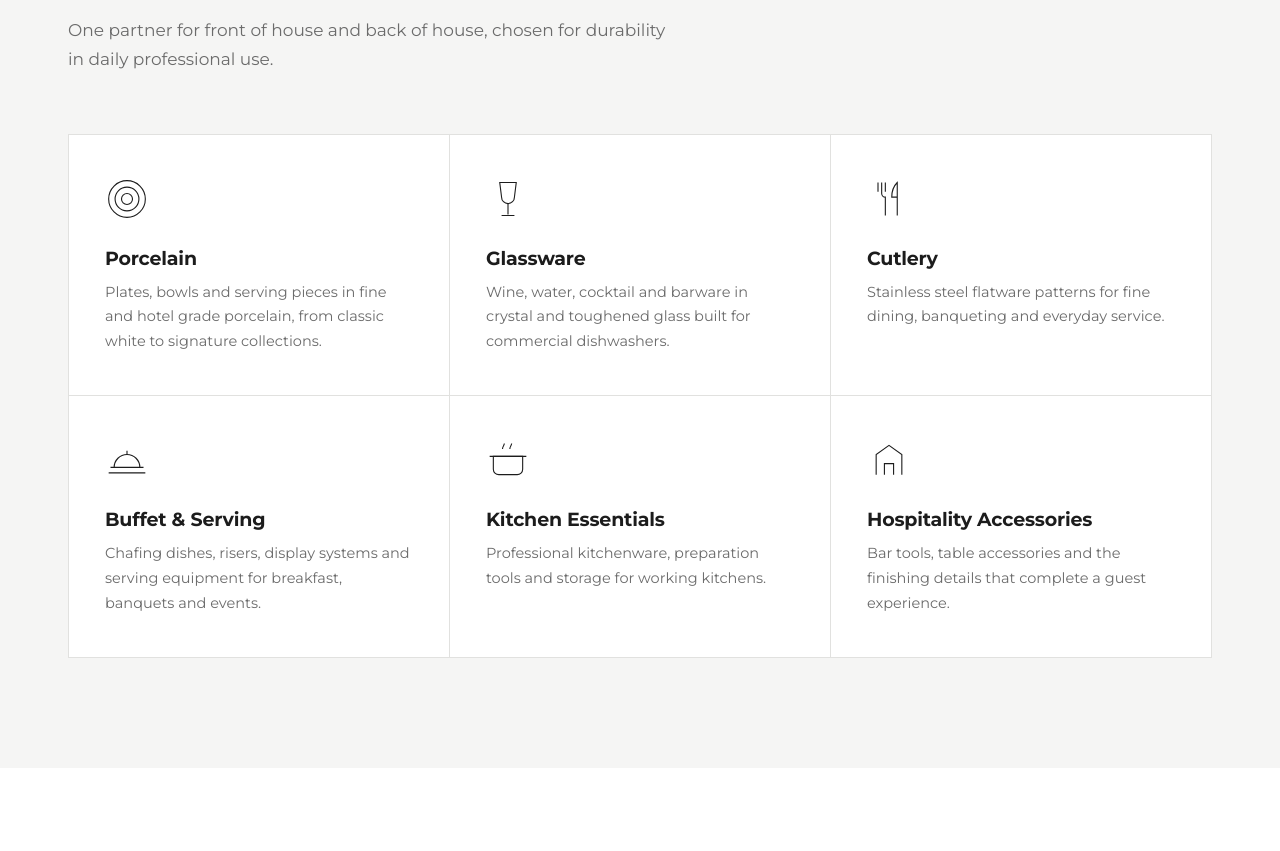
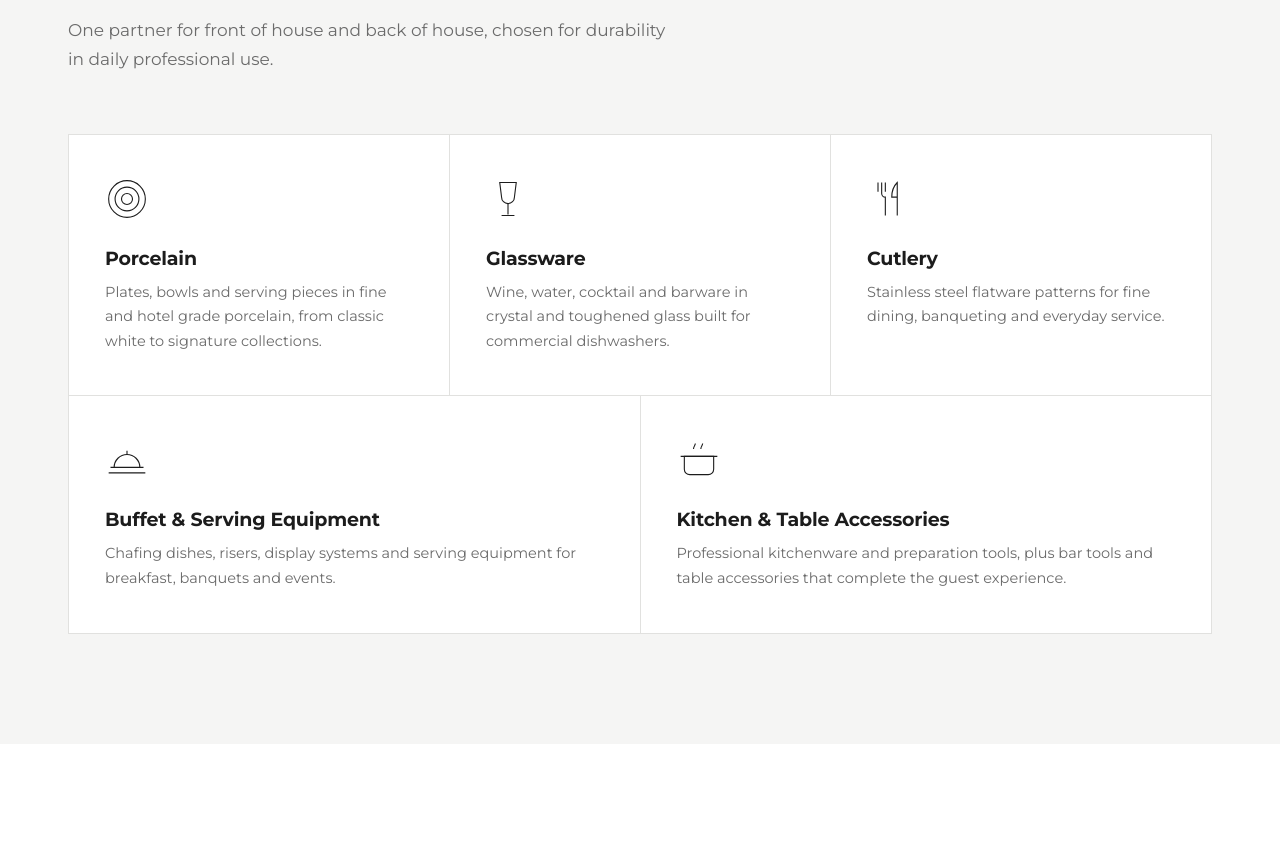
Before and after one commit to aghiadamaatouk/mtkhoreca-website, a plain HTML site: page index.html in a window 1280 px wide. Shown: the part 1160-2011 px from the top of the page. Drawn offline with Linux system fonts and the light colour scheme.

Commit message:
Align collection cards with MHS category names
Buffet & Serving -> Buffet & Serving Equipment; Kitchen Essentials and
Hospitality Accessories merged into Kitchen & Table Accessories.

Co-Authored-By: Claude Opus 5.5 <noreply@anthropic.com>
Claude-Session: https://claude.ai/code/session_01LkmjYkJXUVjH1ReJrR8wHV

```diff
--- a/index.html
+++ b/index.html
@@ -126,7 +126,9 @@ html[lang="ar"] .pillar h4{letter-spacing:0;text-transform:none;font-size:16px}
 .head h2{margin-top:16px;max-width:640px}
 
 /* collections */
-.cats{display:grid;grid-template-columns:repeat(3,1fr);gap:1px;background:var(--line);border:1px solid var(--line)}
+.cats{display:grid;grid-template-columns:repeat(6,1fr);gap:1px;background:var(--line);border:1px solid var(--line)}
+.cats .cat{grid-column:span 2}
+.cats .cat:nth-child(n+4){grid-column:span 3}
 .cat{background:#fff;padding:42px 36px;transition:.3s;position:relative}
 .cat::after{content:"";position:absolute;left:0;right:0;top:0;height:2px;background:var(--black);transform:scaleX(0);transition:.35s;transform-origin:left}
 .cat:hover::after{transform:scaleX(1)}
@@ -238,6 +240,8 @@ footer a:hover{color:#fff}
   .pillar:nth-child(2){border-inline-end:0}
   .pillar{border-bottom:1px solid var(--line-d)}
   .cats{grid-template-columns:1fr 1fr}
+  .cats .cat,.cats .cat:nth-child(n+4){grid-column:auto}
+  .cats .cat:last-child{grid-column:1/-1}
   .feature{grid-template-columns:1fr}
   .bcat{grid-template-columns:1fr;gap:12px}
   .serve-grid,.steps{grid-template-columns:1fr 1fr;gap:30px}
@@ -291,6 +295,7 @@ footer a:hover{color:#fff}
 
   /* collections: compact rows, icon beside text */
   .cats{grid-template-columns:1fr}
+  .cats .cat:last-child{grid-column:auto}
   .cat{display:grid;grid-template-columns:38px 1fr;gap:4px 16px;padding:20px 18px;align-items:start}
   .cat svg{width:34px;height:34px;margin:2px 0 0;grid-row:span 2}
   .cat h3{font-size:16px;margin-bottom:2px}
@@ -417,9 +422,8 @@ footer a:hover{color:#fff}
       <div class="cat reveal"><svg viewBox="0 0 48 48"><circle cx="24" cy="24" r="20"/><circle cx="24" cy="24" r="13"/><circle cx="24" cy="24" r="6"/></svg><h3 data-i18n="c1_t">Porcelain</h3><p data-i18n="c1_d">Plates, bowls and serving pieces in fine and hotel grade porcelain, from classic white to signature collections.</p></div>
       <div class="cat reveal"><svg viewBox="0 0 48 48"><path d="M15 6h18l-2 16a7 7 0 0 1-14 0L15 6z"/><path d="M24 29v12M17 42h14"/></svg><h3 data-i18n="c2_t">Glassware</h3><p data-i18n="c2_d">Wine, water, cocktail and barware in crystal and toughened glass built for commercial dishwashers.</p></div>
       <div class="cat reveal"><svg viewBox="0 0 48 48"><path d="M16 6v12a4 4 0 0 0 4 4v20M12 6v10M20 6v10"/><path d="M33 42V6c-4 4-6 10-6 16h6"/></svg><h3 data-i18n="c3_t">Cutlery</h3><p data-i18n="c3_d">Stainless steel flatware patterns for fine dining, banqueting and everyday service.</p></div>
-      <div class="cat reveal"><svg viewBox="0 0 48 48"><path d="M6 32h36M10 32a14 14 0 0 1 28 0"/><path d="M24 14v4M4 38h40"/></svg><h3 data-i18n="c4_t">Buffet & Serving</h3><p data-i18n="c4_d">Chafing dishes, risers, display systems and serving equipment for breakfast, banquets and events.</p></div>
-      <div class="cat reveal"><svg viewBox="0 0 48 48"><path d="M8 20h32v14a6 6 0 0 1-6 6H14a6 6 0 0 1-6-6V20z"/><path d="M4 20h40M18 12c0-3 2-4 2-6M26 12c0-3 2-4 2-6"/></svg><h3 data-i18n="c5_t">Kitchen Essentials</h3><p data-i18n="c5_d">Professional kitchenware, preparation tools and storage for working kitchens.</p></div>
-      <div class="cat reveal"><svg viewBox="0 0 48 48"><path d="M10 40V18l14-10 14 10v22"/><path d="M19 40V28h10v12"/></svg><h3 data-i18n="c6_t">Hospitality Accessories</h3><p data-i18n="c6_d">Bar tools, table accessories and the finishing details that complete a guest experience.</p></div>
+      <div class="cat reveal"><svg viewBox="0 0 48 48"><path d="M6 32h36M10 32a14 14 0 0 1 28 0"/><path d="M24 14v4M4 38h40"/></svg><h3 data-i18n="c4_t">Buffet & Serving Equipment</h3><p data-i18n="c4_d">Chafing dishes, risers, display systems and serving equipment for breakfast, banquets and events.</p></div>
+      <div class="cat reveal"><svg viewBox="0 0 48 48"><path d="M8 20h32v14a6 6 0 0 1-6 6H14a6 6 0 0 1-6-6V20z"/><path d="M4 20h40M18 12c0-3 2-4 2-6M26 12c0-3 2-4 2-6"/></svg><h3 data-i18n="c5_t">Kitchen & Table Accessories</h3><p data-i18n="c5_d">Professional kitchenware and preparation tools, plus bar tools and table accessories that complete the guest experience.</p></div>
     </div>
   </div>
 </section>
@@ -573,9 +577,8 @@ const T = {
   c1_t:"البورسلان",c1_d:"صحون وأوعية وقطع تقديم من البورسلان الفاخر والفندقي من الأبيض الكلاسيكي إلى المجموعات المميزة",
   c2_t:"الزجاجيات",c2_d:"كؤوس للنبيذ والماء والكوكتيل وأدوات البار من الكريستال والزجاج المقوّى المناسب لغسالات الصحون التجارية",
   c3_t:"أدوات المائدة",c3_d:"ملاعق وشوك وسكاكين من الفولاذ المقاوم للصدأ للمطاعم الراقية والمآدب والخدمة اليومية",
-  c4_t:"البوفيه والتقديم",c4_d:"سخانات الطعام ومنصات العرض ومعدات التقديم للفطور والمآدب والمناسبات",
-  c5_t:"مستلزمات المطبخ",c5_d:"أدوات مطبخ احترافية وأدوات تحضير وحفظ للمطابخ العاملة",
-  c6_t:"إكسسوارات الضيافة",c6_d:"أدوات البار وإكسسوارات الطاولة واللمسات الأخيرة التي تكمل تجربة الضيف",
+  c4_t:"البوفيه ومعدات التقديم",c4_d:"سخانات الطعام ومنصات العرض ومعدات التقديم للفطور والمآدب والمناسبات",
+  c5_t:"إكسسوارات المطبخ والطاولة",c5_d:"أدوات مطبخ احترافية وأدوات تحضير مع أدوات البار وإكسسوارات الطاولة التي تكمل تجربة الضيف",
   br_eyebrow:"علاماتنا التجارية",br_title:"مجموعة مختارة للطاولة الاحترافية",
   br_lead:"نتعامل مع مصنّعين عالميين راسخين لتتمكن من مطابقة كل قطعة وإعادة طلبها لسنوات",
   va_wm:"<b>فيستا أليغري</b><small>البرتغال منذ ١٨٢٤</small>",va_eyebrow:"علامة مميزة",va_title:"فيستا أليغري في سوريا",
```
